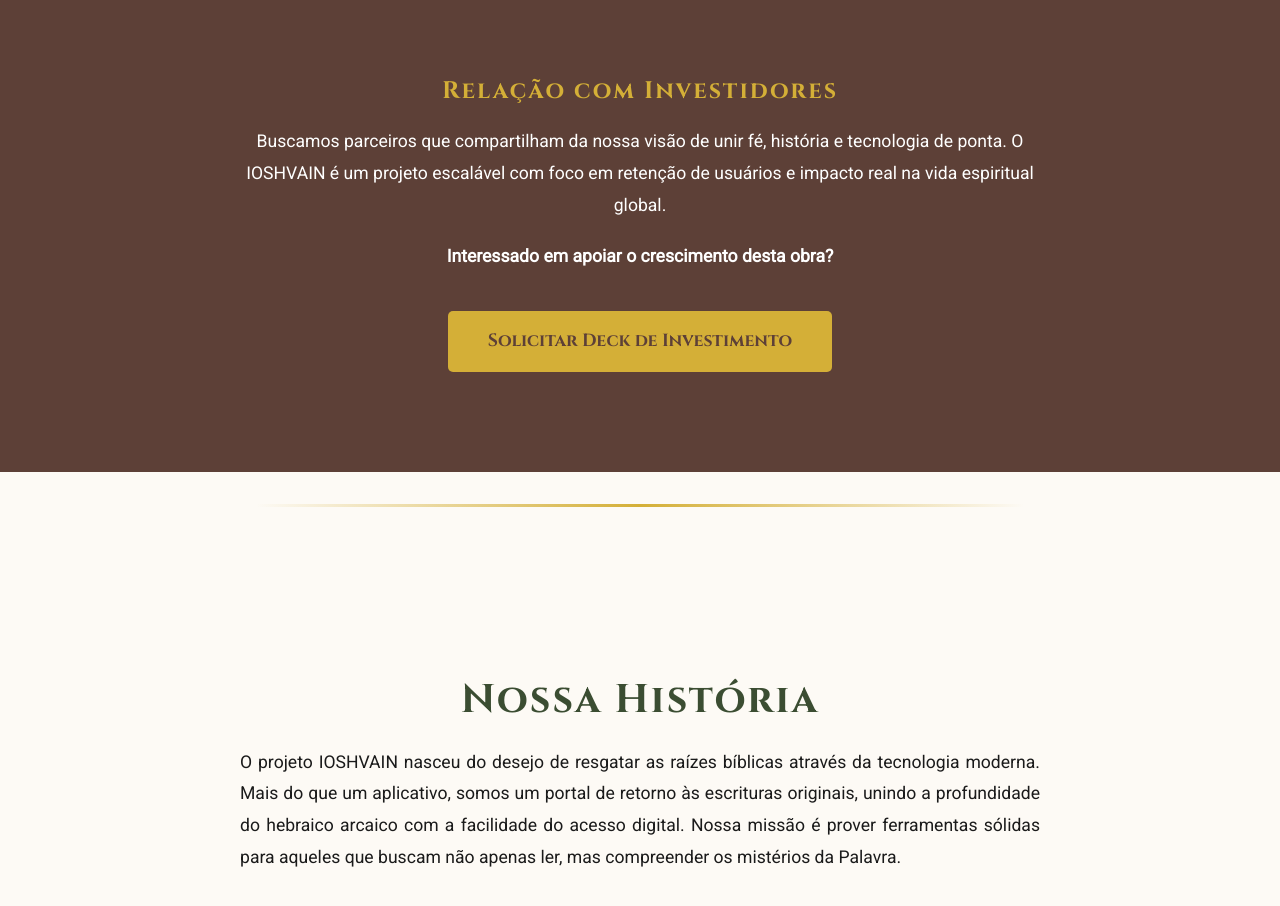
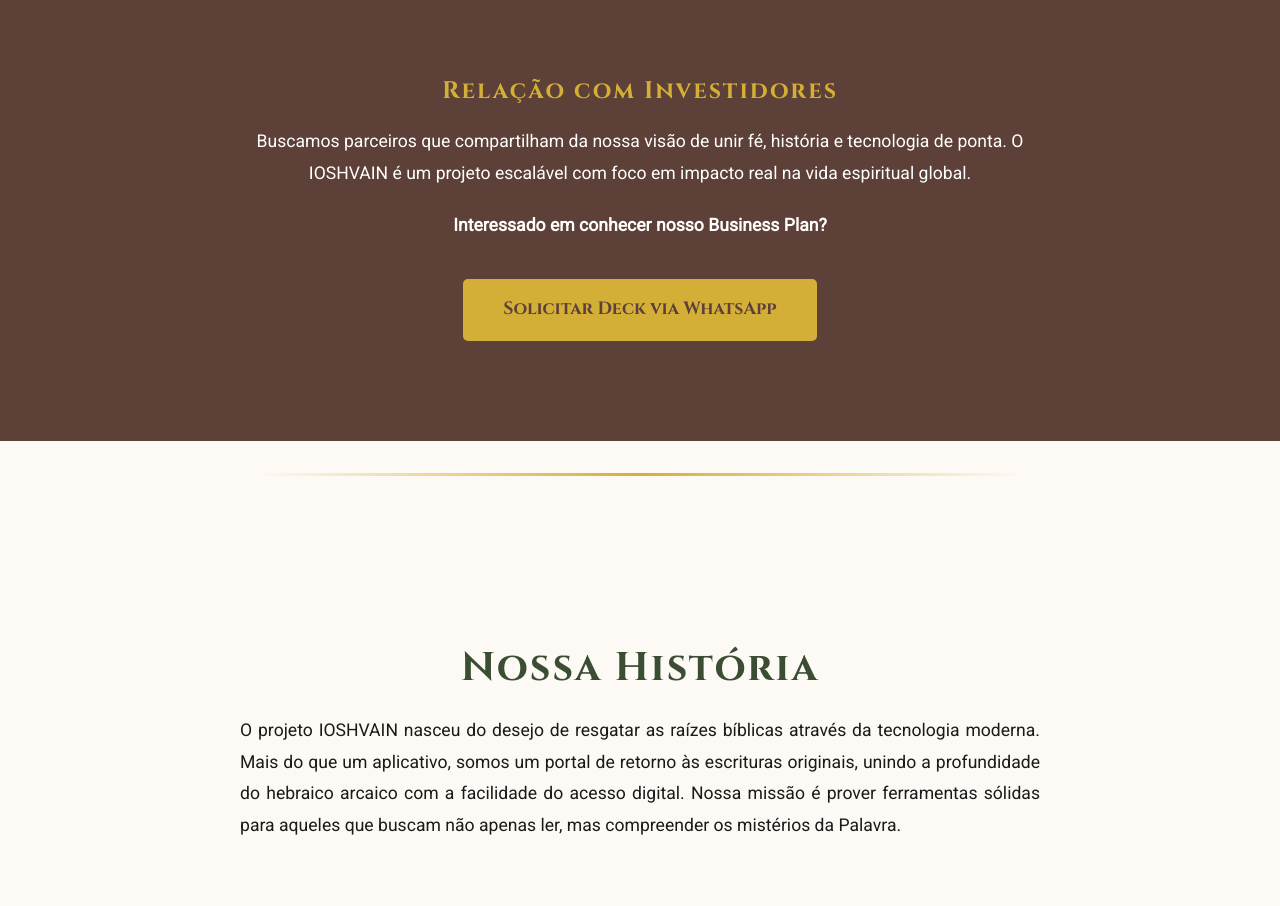
Before and after one commit to HENRIQUEIATECH/ioshvain, a plain HTML site: page index.html in a window 1280 px wide. Shown: the part 2840-3746 px from the top of the page. Drawn offline with nearby package versions, Linux system fonts and the light colour scheme; a web font is replaced by a local one.

Commit message:
Update index.html

```diff
--- a/index.html
+++ b/index.html
@@ -4,6 +4,18 @@
     <meta charset="UTF-8">
     <meta name="viewport" content="width=device-width, initial-scale=1.0">
     <title>IOSHVAIN | Seguidores de Jesus</title>
+    <meta name="description" content="IOSHVAIN - Os Seguidores de Jesus. Um aplicativo robusto focado em teologia, raízes hebraicas, harpa cristã e estudos bíblicos profundos.">
+<meta name="keywords" content="Ioshvain, Jesus, Bíblia, Hebraico, Harpa Cristã, Teologia, App Cristão, Escatologia">
+<meta name="author" content="IOSHVAIN">
+
+<meta property="og:title" content="IOSHVAIN | Seguidores de Jesus">
+<meta property="og:description" content="Explore a essência das Escrituras com tecnologia Java Nativo. Buscador bíblico, mapas e hinários históricos.">
+<meta property="og:image" content="https://iartium.com/ioshvain/favicon.png"> <meta property="og:url" content="https://iartium.com/ioshvain/">
+<meta property="og:type" content="website">
+
+<meta name="twitter:card" content="summary_large_image">
+<meta name="twitter:title" content="IOSHVAIN | Seguidores de Jesus">
+<meta name="twitter:description" content="A ferramenta definitiva para o estudo bíblico profundo e adoração.">
     <link href="https://fonts.googleapis.com/css2?family=Cinzel:wght@400;700&family=Playfair+Display:ital,wght@0,400;0,700;1,400&family=Roboto:wght@300;400&display=swap" rel="stylesheet">
     <link rel="icon" type="image/png" href="favicon.png">
 <link rel="apple-touch-icon" href="apple-touch-icon.png">
@@ -249,9 +261,14 @@
 <section id="investidores" class="esg-section" style="background-color: var(--terra);">
     <h2 style="color: var(--ouro);">Relação com Investidores</h2>
     <div class="content-text" style="color: white; text-align: center;">
-        <p>Buscamos parceiros que compartilham da nossa visão de unir fé, história e tecnologia de ponta. O IOSHVAIN é um projeto escalável com foco em retenção de usuários e impacto real na vida espiritual global.</p>
-        <p style="margin-top: 20px;"><strong>Interessado em apoiar o crescimento desta obra?</strong></p>
-        <a href="mailto:seu-email@dominio.com" class="btn-download" style="background-color: var(--ouro); color: var(--terra); border: none;">Solicitar Deck de Investimento</a>
+        <p>Buscamos parceiros que compartilham da nossa visão de unir fé, história e tecnologia de ponta. O IOSHVAIN é um projeto escalável com foco em impacto real na vida espiritual global.</p>
+        <p style="margin-top: 20px;"><strong>Interessado em conhecer nosso Business Plan?</strong></p>
+
+        <a href="https://wa.me/5564992962999?text=Olá! Gostaria de receber o Deck de Investimento do projeto IOSHVAIN."
+           class="btn-download"
+           style="background-color: var(--ouro); color: var(--terra); border: none; cursor: pointer;">
+           Solicitar Deck via WhatsApp
+        </a>
     </div>
 </section>
 
```
